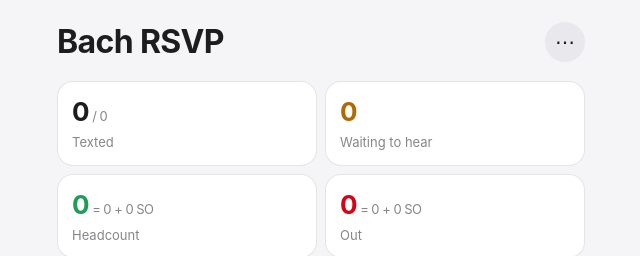
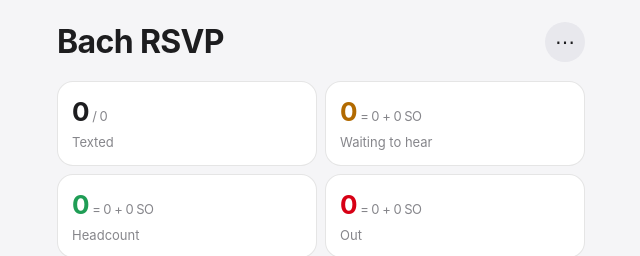
Before and after one commit to jsunaldo/bach-party, a plain HTML site: page index.html in a window 1280 px wide. Shown: the top 256 px of the page, 319-959 px from the left. Drawn offline with Linux system fonts and the light colour scheme.

Commit message:
Waiting tile shows guest + SO breakdown
Co-Authored-By: Claude Opus 5.5 <noreply@anthropic.com>

```diff
--- a/index.html
+++ b/index.html
@@ -197,12 +197,13 @@ function render() {
   const texted = people.filter(p => p.texted).length;
   const inN = people.filter(p => p.status === 'in').length;
   const outN = people.filter(p => p.status === 'out').length;
-  const waitN = people.reduce((n, p) => { const r = rowsFor(p, 'wait'); return n + !!r.guest + !!r.so; }, 0);
+  const waitG = people.filter(p => rowsFor(p, 'wait').guest).length;
+  const waitSo = people.filter(p => rowsFor(p, 'wait').so).length;
   const soIn = people.filter(p => p.soStatus === 'in').length;
   const soOut = people.filter(p => p.soStatus === 'out').length;
   $('stats').innerHTML = `
     <div class="stat"><b>${texted}<small> / ${total}</small></b><span>Texted</span></div>
-    <div class="stat"><b style="color:var(--wait)">${waitN}</b><span>Waiting to hear</span></div>
+    <div class="stat"><b style="color:var(--wait)">${waitG + waitSo}<small> = ${waitG} + ${waitSo} SO</small></b><span>Waiting to hear</span></div>
     <div class="stat"><b style="color:var(--in)">${inN + soIn}<small> = ${inN} + ${soIn} SO</small></b><span>Headcount</span></div>
     <div class="stat"><b style="color:var(--out)">${outN + soOut}<small> = ${outN} + ${soOut} SO</small></b><span>Out</span></div>`;
 
```
